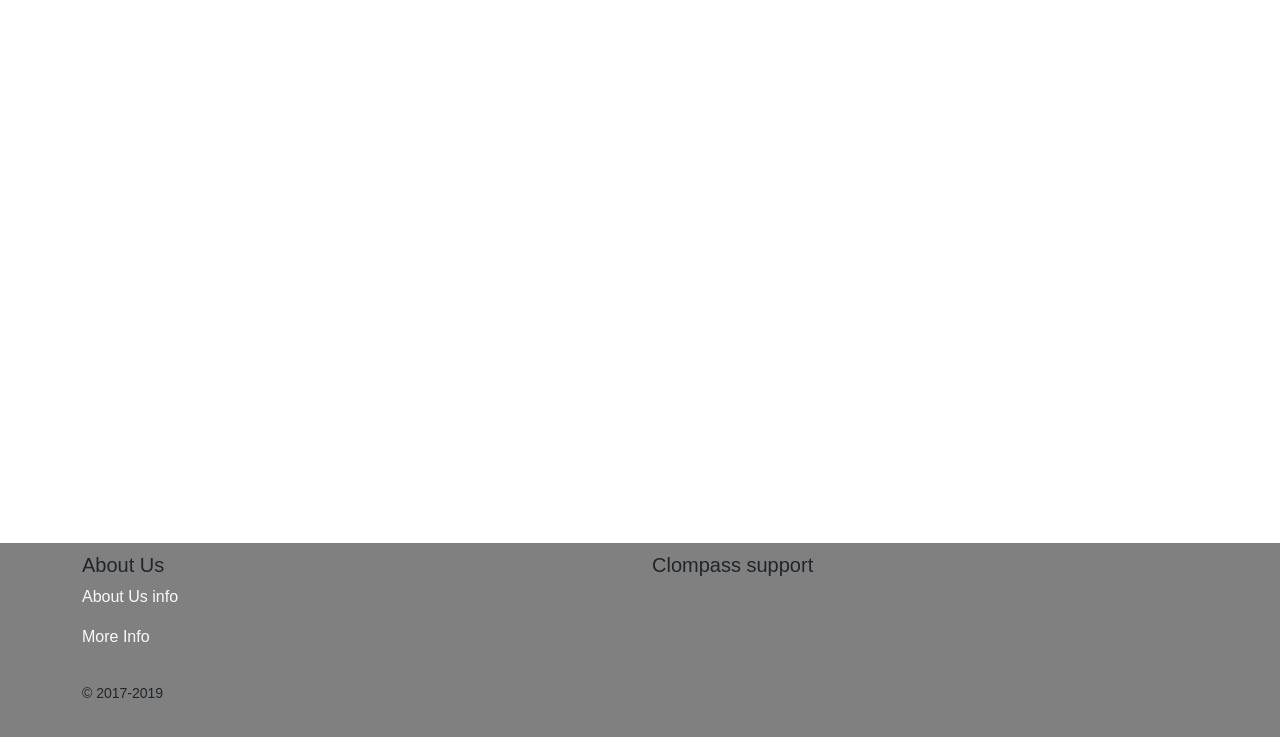
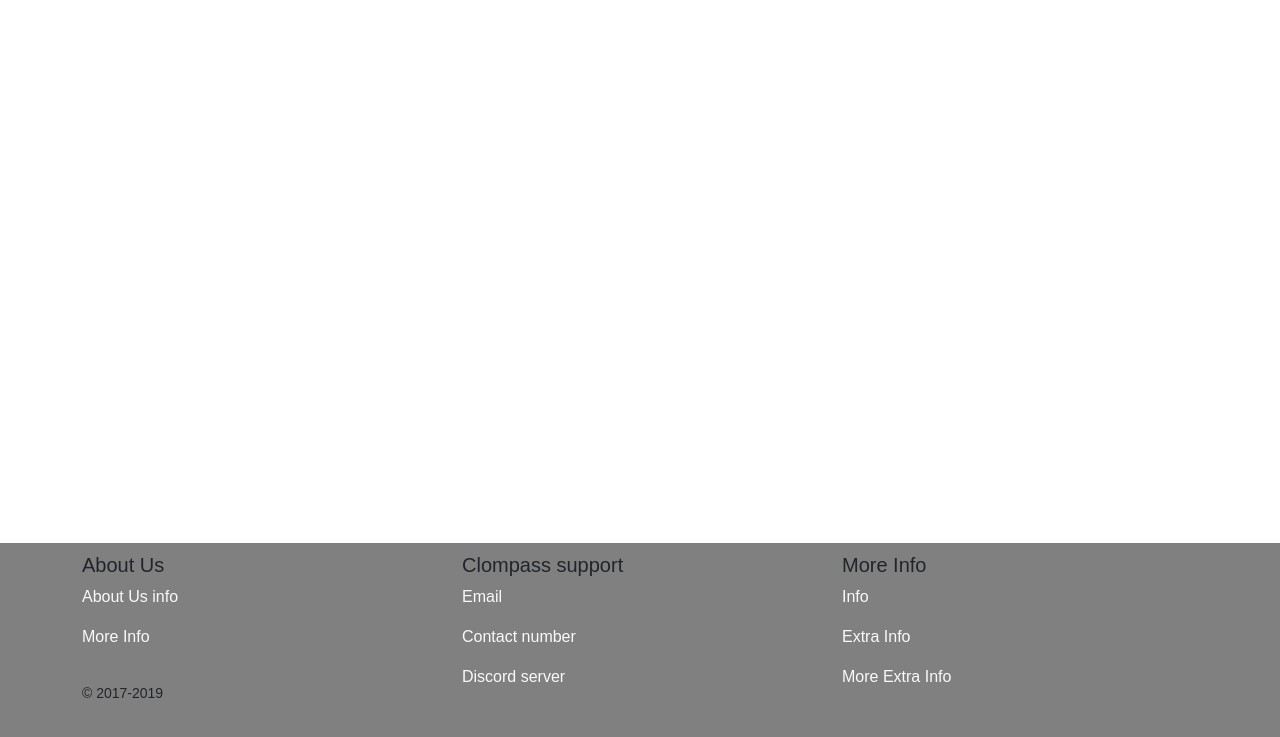
Before and after one commit to clompass-test/clompass-test.github.io, a website built with Parcel: page index.html in a window 1280 px wide. Shown: the part 61-798 px from the top of the page. Built offline with nearby package versions, Linux system fonts and the light colour scheme.

Commit message:
updated footer added more links and col's uesing flex and bootstrap

```diff
--- a/index.html
+++ b/index.html
@@ -151,6 +151,19 @@
           </div>
           <div class="col">
             <h5>Clompass support</h5>
+            <ul class="list-unstyled text-small">
+                <li id="list"><a href="" class="link-light">Email</a></li>
+                <li id="list"><a href="" class="link-light">Contact number</a></li>
+                <li id="list"><a href="" class="link-light">Discord server</a></li>
+              </ul>
+          </div>
+          <div class="col">
+            <h5>More Info</h5>
+            <ul class="list-unstyled text-small">
+                <li id="list"><a href="" class="link-light">Info</a></li>
+                <li id="list"><a href="" class="link-light">Extra Info</a></li>
+                <li id="list"><a href="" class="link-light">More Extra Info</a></li>
+              </ul>
           </div>
 
         </div>
```
